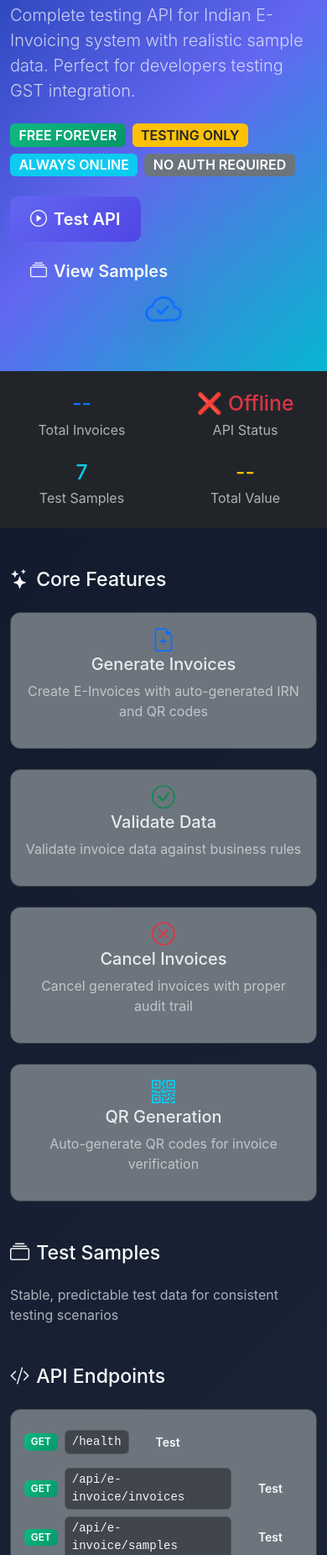
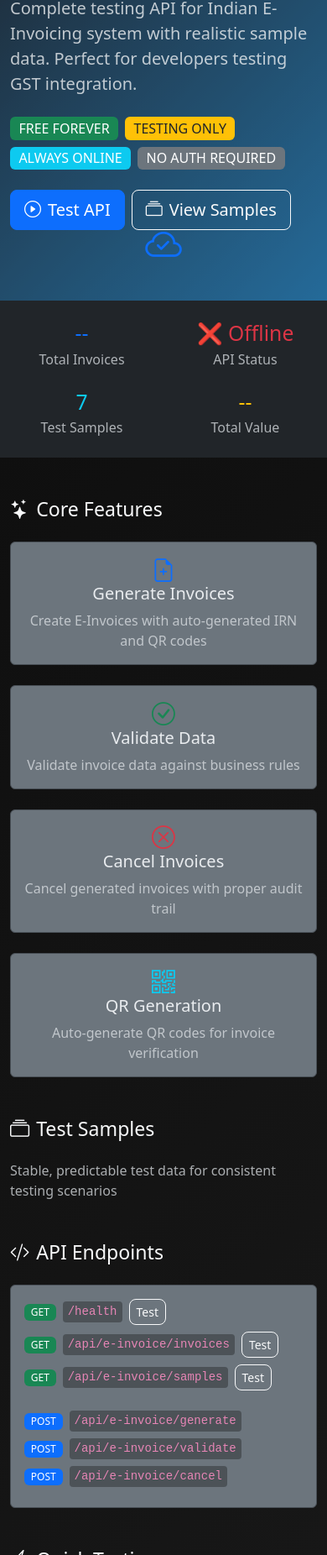
Before and after one commit to OmkarGharat/e-invoice-api, a website: page public/index.html in a window 390 px wide. Shown: the part 148-2000 px from the top of the page at 84% size. Drawn offline with nearby package versions, Linux system fonts and the light colour scheme; no server answers.

Commit message:
Edit style.css

```diff
--- a/public/css/style.css
+++ b/public/css/style.css
@@ -1,25 +1,18 @@
-/* Enhanced Dark Theme with Modern Color Palette */
+/* Custom Dark Theme Styles */
 :root {
-    --bs-body-bg: #0f1419;
+    --bs-body-bg: #1a1d23;
     --bs-body-color: #e9ecef;
-    --bs-secondary-bg: #1e2328;
-    --bs-border-color: #3a4149;
-    --primary-accent: #6366f1;
-    --secondary-accent: #10b981;
-    --gradient-start: #0f172a;
-    --gradient-end: #1e293b;
-    --card-bg: #1e293b;
+    --bs-secondary-bg: #2d3239;
+    --bs-border-color: #495057;
 }
 
 body {
-    background: linear-gradient(135deg, var(--gradient-start) 0%, var(--gradient-end) 100%);
+    background: linear-gradient(135deg, #0c0c0c 0%, #1a1a1a 100%);
     min-height: 100vh;
-    font-family: 'Inter', -apple-system, BlinkMacSystemFont, sans-serif;
 }
 
-/* Enhanced Hero Section */
 .hero-section {
-    background: linear-gradient(135deg, #1e40af 0%, var(--primary-accent) 50%, #06b6d4 100%) !important;
+    background: linear-gradient(135deg, #2c3e50 0%, #3498db 100%) !important;
     position: relative;
     overflow: hidden;
 }
@@ -31,8 +24,7 @@ body {
     left: 0;
     right: 0;
     bottom: 0;
-    background: radial-gradient(circle at 30% 20%, rgba(99, 102, 241, 0.1) 0%, transparent 50%),
-                radial-gradient(circle at 70% 80%, rgba(16, 185, 129, 0.1) 0%, transparent 50%);
+    background: rgba(0, 0, 0, 0.3);
 }
 
 .hero-section > .container {
@@ -42,166 +34,90 @@ body {
 
 .hero-icon {
     animation: float 3s ease-in-out infinite;
-    filter: drop-shadow(0 10px 20px rgba(0, 0, 0, 0.3));
 }
 
 @keyframes float {
-    0%, 100% { transform: translateY(0px) rotate(0deg); }
-    33% { transform: translateY(-10px) rotate(2deg); }
-    66% { transform: translateY(-5px) rotate(-2deg); }
+    0%, 100% { transform: translateY(0px); }
+    50% { transform: translateY(-10px); }
 }
 
-/* Enhanced Cards */
 .card {
-    transition: transform 0.3s ease-in-out, box-shadow 0.3s ease-in-out;
+    transition: transform 0.2s ease-in-out, box-shadow 0.2s ease-in-out;
     border: 1px solid var(--bs-border-color) !important;
-    background: var(--card-bg);
-    backdrop-filter: blur(10px);
-    border-radius: 12px;
 }
 
 .card:hover {
-    transform: translateY(-5px);
-    box-shadow: 0 12px 25px rgba(0, 0, 0, 0.4) !important;
-    border-color: var(--primary-accent) !important;
+    transform: translateY(-2px);
+    box-shadow: 0 4px 15px rgba(0, 0, 0, 0.3) !important;
 }
 
-/* Enhanced Badges */
 .badge {
-    font-weight: 600;
-    border-radius: 6px;
+    font-weight: 500;
 }
 
-.badge.bg-primary {
-    background: linear-gradient(135deg, var(--primary-accent), #4f46e5) !important;
+.btn {
+    border-radius: 8px;
+    font-weight: 500;
+    transition: all 0.3s ease;
 }
 
-.badge.bg-success {
-    background: linear-gradient(135deg, var(--secondary-accent), #059669) !important;
+.btn:hover {
+    transform: translateY(-1px);
 }
 
-/* Enhanced Buttons */
-.btn {
-    border-radius: 10px;
-    font-weight: 600;
-    transition: all 0.3s ease;
-    border: none;
-    padding: 0.75rem 1.5rem;
-}
-
-.btn-primary {
-    background: linear-gradient(135deg, var(--primary-accent), #4f46e5);
-    box-shadow: 0 4px 15px rgba(99, 102, 241, 0.3);
-}
-
-.btn-primary:hover {
-    transform: translateY(-2px);
-    box-shadow: 0 8px 25px rgba(99, 102, 241, 0.4);
-    background: linear-gradient(135deg, #4f46e5, var(--primary-accent));
-}
-
-.btn-outline-primary {
-    border: 2px solid var(--primary-accent);
-    color: var(--primary-accent);
-    background: transparent;
-}
-
-.btn-outline-primary:hover {
-    background: var(--primary-accent);
-    color: white;
-    transform: translateY(-2px);
-}
-
-/* Enhanced Sample Cards */
+/* Sample cards */
 .sample-card {
     cursor: pointer;
     transition: all 0.3s ease;
     border-left: 4px solid transparent;
-    border-radius: 8px;
-    background: var(--bs-secondary-bg);
 }
 
 .sample-card:hover {
-    border-left-color: var(--primary-accent);
-    background: linear-gradient(90deg, rgba(99, 102, 241, 0.15) 0%, transparent 100%);
-    transform: translateX(5px);
+    border-left-color: #0d6efd;
+    background-color: rgba(13, 110, 253, 0.1);
 }
 
-/* Enhanced Code Styling */
+/* Code styling */
 code {
-    background: rgba(0, 0, 0, 0.4);
-    padding: 3px 8px;
-    border-radius: 6px;
-    font-family: 'Fira Code', 'Courier New', monospace;
-    color: #f1f5f9;
-    border: 1px solid rgba(255, 255, 255, 0.1);
+    background: rgba(0, 0, 0, 0.3);
+    padding: 2px 6px;
+    border-radius: 4px;
+    font-family: 'Courier New', monospace;
 }
 
 pre {
-    background: #1a1f2e;
-    border: 1px solid rgba(255, 255, 255, 0.1);
-    border-radius: 10px;
-    padding: 1.25rem;
+    background: #1e1e1e;
+    border: 1px solid #333;
+    border-radius: 6px;
+    padding: 1rem;
     font-size: 0.875rem;
-    box-shadow: inset 0 2px 10px rgba(0, 0, 0, 0.3);
 }
 
-/* Enhanced Responsive Design */
+/* Responsive adjustments */
 @media (max-width: 768px) {
     .display-4 {
         font-size: 2rem;
-        font-weight: 700;
     }
 
     .hero-section {
-        padding: 2.5rem 0 !important;
-    }
-
-    .card {
-        margin-bottom: 1rem;
+        padding: 2rem 0 !important;
     }
 }
 
-/* Enhanced Custom Scrollbar */
+/* Custom scrollbar */
 ::-webkit-scrollbar {
-    width: 10px;
+    width: 8px;
 }
 
 ::-webkit-scrollbar-track {
-    background: var(--bs-body-bg);
-    border-radius: 5px;
+    background: #1a1d23;
 }
 
 ::-webkit-scrollbar-thumb {
-    background: linear-gradient(135deg, var(--primary-accent), var(--secondary-accent));
-    border-radius: 5px;
-    border: 2px solid var(--bs-body-bg);
+    background: #495057;
+    border-radius: 4px;
 }
 
 ::-webkit-scrollbar-thumb:hover {
-    background: linear-gradient(135deg, #4f46e5, #059669);
+    background: #6c757d;
 }
-
-/* Additional Enhancements */
-.navbar {
-    backdrop-filter: blur(10px);
-    background: rgba(15, 20, 25, 0.8) !important;
-    border-bottom: 1px solid rgba(255, 255, 255, 0.1);
-}
-
-/* Loading animation for API calls */
-.loading-dots {
-    display: inline-block;
-}
-
-.loading-dots::after {
-    content: '';
-    animation: dots 1.5s steps(4, end) infinite;
-}
-
-@keyframes dots {
-    0%, 20% { content: ''; }
-    40% { content: '.'; }
-    60% { content: '..'; }
-    80%, 100% { content: '...'; }
-}
```
